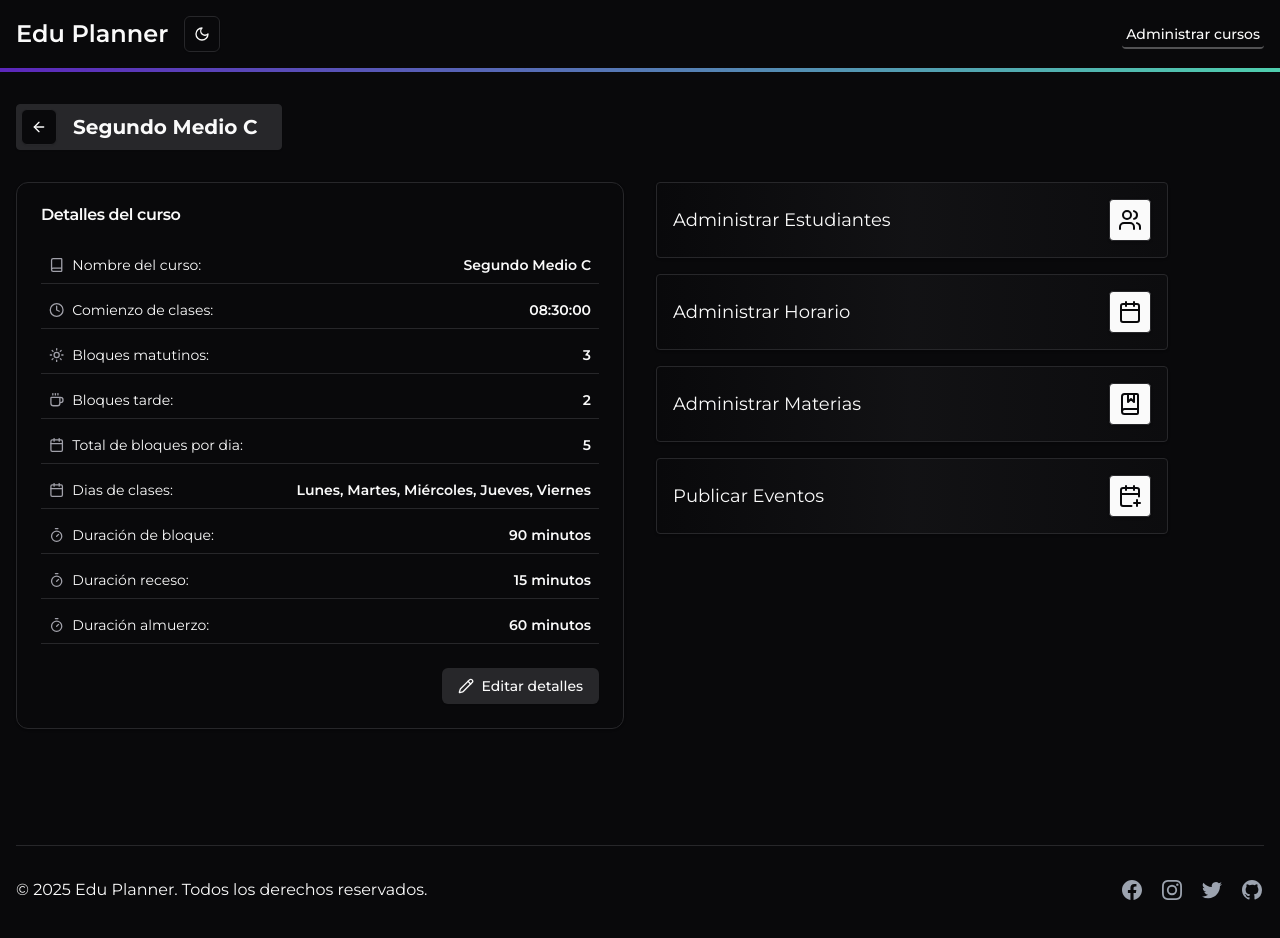
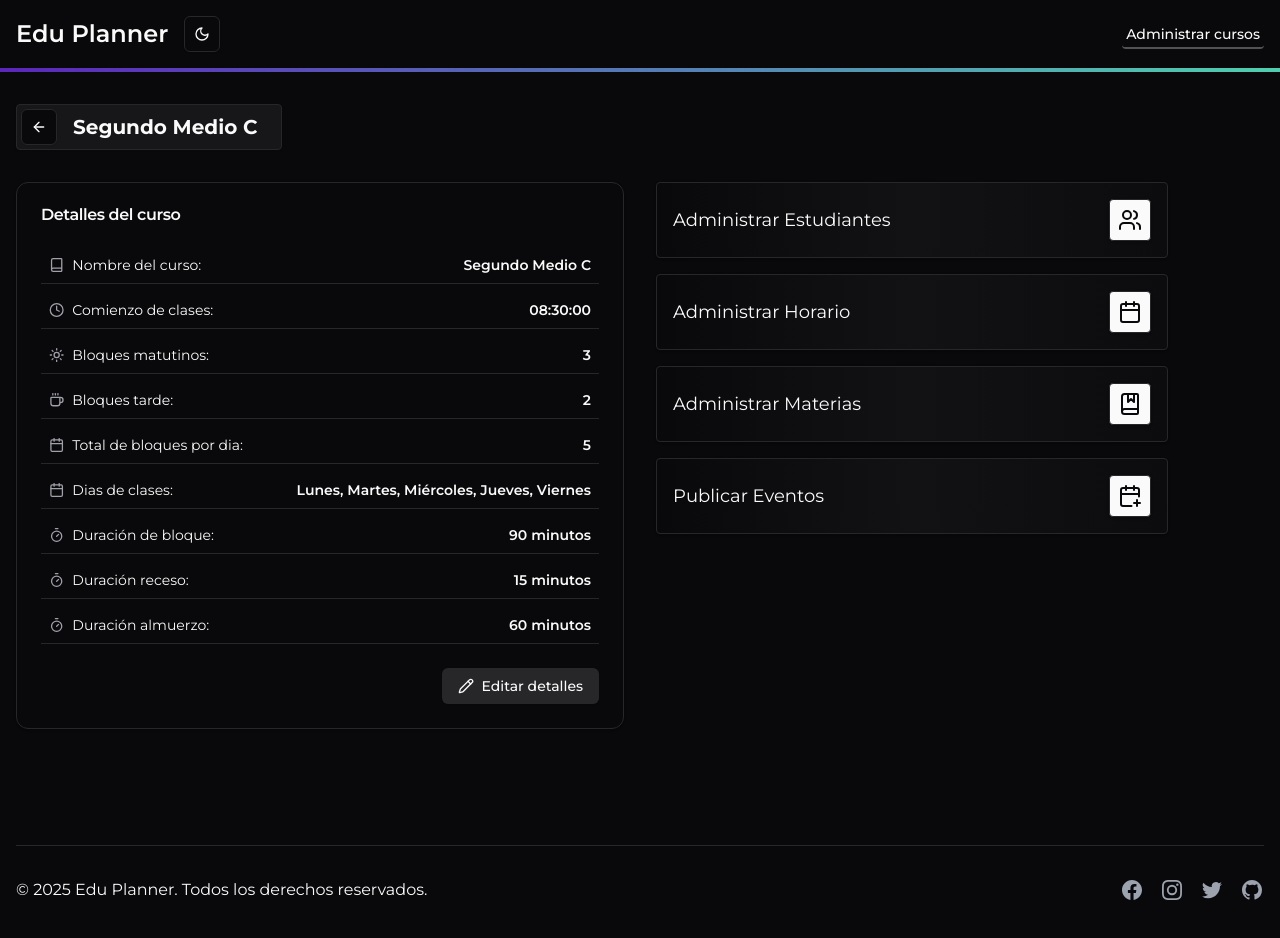
Before and after one commit to No-Country-simulation/s20-11-webapp, a React (Vite) app in the folder Frontend/eduPlanner/: page /courses/1 in a window 1280 px wide. Shown: the top 938 px of the page. Built offline with nearby package versions, Linux system fonts and the light colour scheme; a web font is replaced by a local one.

Commit message:
Update TitleBar component background color for improved visual distinction

```diff
--- a/Frontend/eduPlanner/src/Components/title-bar.jsx
+++ b/Frontend/eduPlanner/src/Components/title-bar.jsx
@@ -4,7 +4,7 @@ import { Link } from "react-router-dom";
 
 export function TitleBar({ title }) {
   return (
-    <div className="mx-auto sm:mx-0 flex flex-col  sm:flex-row items-center gap-4  bg-secondary rounded shadow-sm border p-1 w-fit sm:pr-6">
+    <div className="mx-auto sm:mx-0 flex flex-col  sm:flex-row items-center gap-4  bg-muted/50 rounded shadow-sm border p-1 w-fit sm:pr-6">
       <Link to=".." relative="path" viewTransition prefetch="intent">
         <Button variant="outline" size="icon" className="">
           <ArrowLeft />
```
